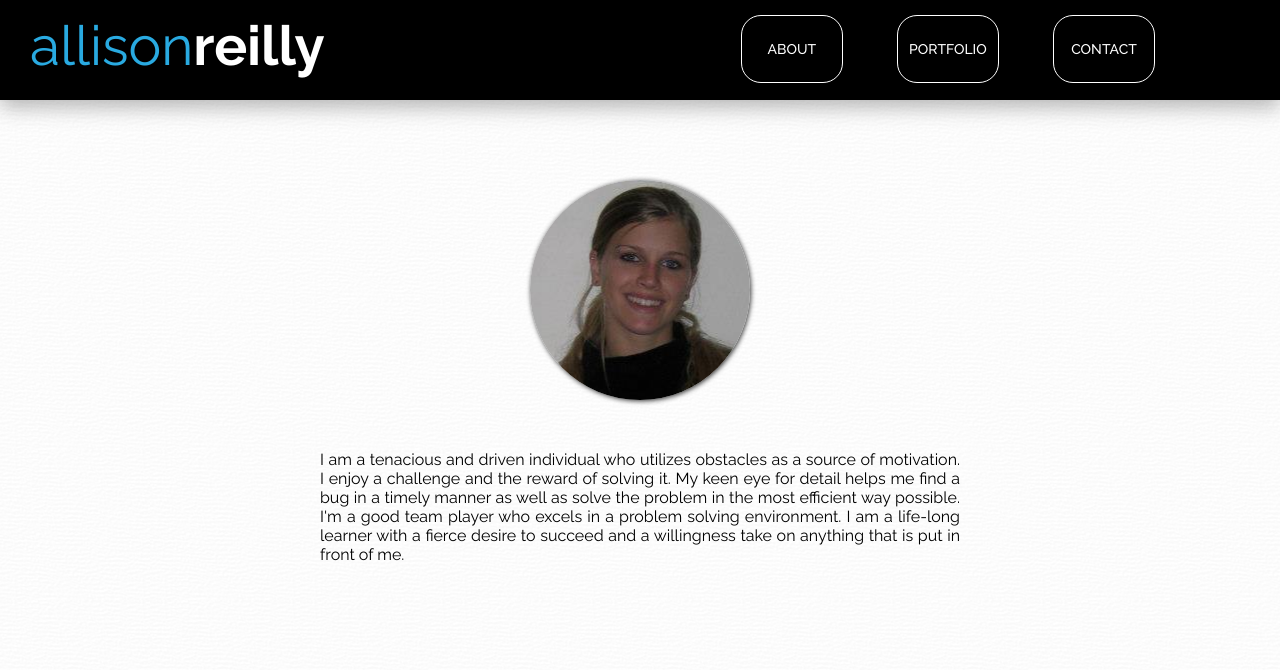
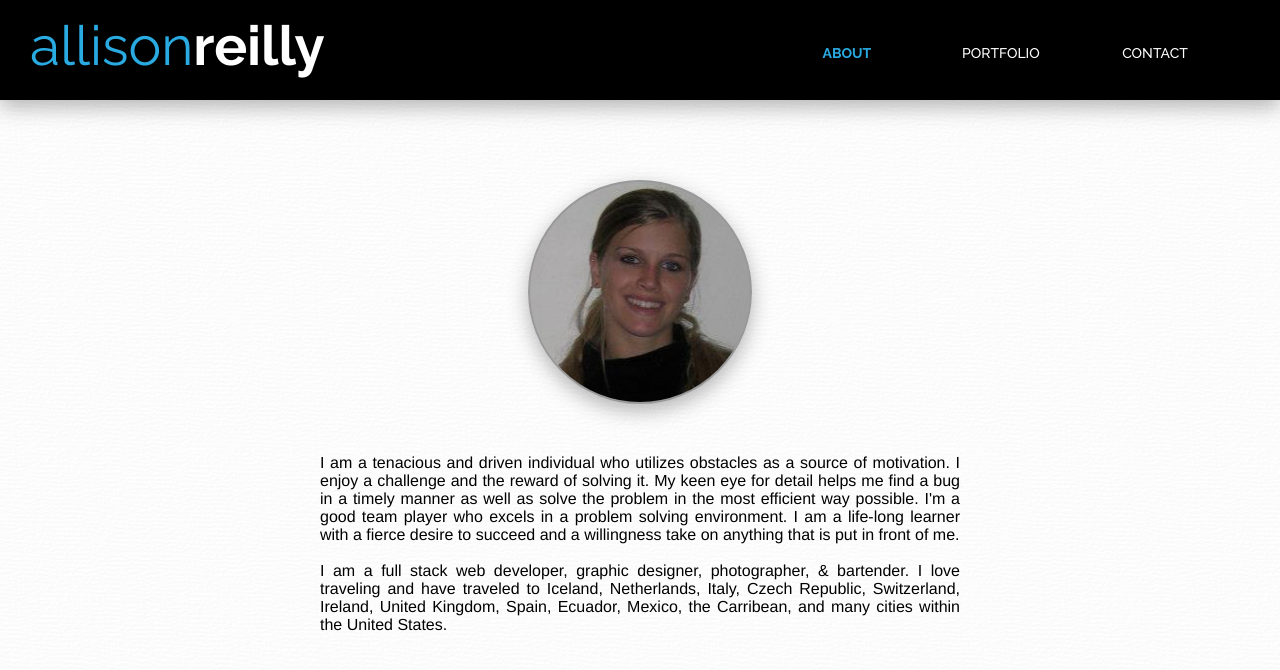
Before and after one commit to acreilly/AllisonReilly, a Sinatra app: page /about in a window 1280 px wide. Shown: the top 670 px of the page. Run offline with Sinatra, Linux system fonts and the light colour scheme; some libraries are stand-ins or nearby versions.

Commit message:
changed nav, added some more text in about page, added active link colors

```diff
--- a/app/views/about.erb
+++ b/app/views/about.erb
@@ -1,8 +1,13 @@
-<div id="about">
+<script>
+  $(".about").addClass('active')
+</script>
+<div id="about" class="span_11_of_11">
 <center>
 <figure id="myPicture"></figure>
 <p>I am a tenacious and driven individual who utilizes obstacles as a source of motivation.
 
-I enjoy a challenge and the reward of solving it. My keen eye for detail helps me find a bug in a timely manner as well as solve the problem in the most efficient way possible. I'm a good team player who excels in a problem solving environment. I am a life-long learner with a fierce desire to succeed and a willingness take on anything that is put in front of me.</p>
+I enjoy a challenge and the reward of solving it. My keen eye for detail helps me find a bug in a timely manner as well as solve the problem in the most efficient way possible. I'm a good team player who excels in a problem solving environment. I am a life-long learner with a fierce desire to succeed and a willingness take on anything that is put in front of me.
+<br><br>
+I am a full stack web developer, graphic designer, photographer, & bartender. I love traveling and have traveled to Iceland, Netherlands, Italy, Czech Republic, Switzerland, Ireland, United Kingdom, Spain, Ecuador, Mexico, the Carribean, and many cities within the United States.</p>
 </center>
 </div>
--- a/app/views/contact.erb
+++ b/app/views/contact.erb
@@ -1,3 +1,6 @@
+<script>
+  $(".contact").addClass('active')
+</script>
 <div id="contact">
 <center>
 <h1>let's chat!</h1>
--- a/app/views/layout.erb
+++ b/app/views/layout.erb
@@ -16,9 +16,9 @@
     <h2><a href="/" class="col name"><span>allison</span><strong>reilly</strong></a></h2>
     <nav class="col">
     <ul>
-        <li><a href="/about">about</a></li>
-        <li><a href="/portfolio">portfolio</a></li>
-        <li><a href="/contact">contact</a></li>
+        <li><a class="about" href="/about">about</a></li>
+        <li><a  class="portfolio" href="/portfolio">portfolio</a></li>
+        <li><a  class="contact" href="/contact">contact</a></li>
     </ul>
     </nav>
   </header>
--- a/app/views/portfolio.erb
+++ b/app/views/portfolio.erb
@@ -1,3 +1,6 @@
+<script>
+  $(".portfolio").addClass('active')
+</script>
 <div id="portfolio">
   <aside class="col span_3_of_11">
     <ul>
--- a/public/css/application.css
+++ b/public/css/application.css
@@ -84,8 +84,8 @@ header h2 {
 
 header nav {
   position: absolute;
-  right: 100px;
-  top: 2px;
+  right: 50px;
+  top: 30px;
 }
 
 header ul, aside ul {
@@ -101,10 +101,8 @@ header ul li {
   font-size: 14px;
   font-weight: 500;
   width: 100px;
-  padding: 25px 0;
+  padding-bottom: 5px;
   margin: 0 25px;
-  border: 1px solid white;
-  border-radius: 20px;
 }
 
 a {
@@ -115,18 +113,20 @@ a {
 
 header ul .active {
   color: #29AAE1;
-  border-bottom: 1px dashed #29AAE1;
+  font-weight: 700;
+}
+
+header ul li:active{
+  color: #29AAE1;
 }
 
 header ul li:hover {
   color: #29AAE1;
-  border-bottom: 1px dashed #29AAE1;
   -moz-transition: all 0.5s;
   -o-transition: all 0.5s;
   -webkit-transition: all 0.5s;
   transition: all 0.5s;
 }
-
 
 
 /*============================= ABOUT -- */
@@ -141,15 +141,20 @@ header ul li:hover {
   -moz-border-radius: 150px;
   -webkit-border-radius: 150px;
   border-radius: 150px;
-  -moz-box-shadow: 1px 1px 5px rgba(0, 0, 0, 0.8);
-  -webkit-box-shadow: 1px 1px 5px rgba(0, 0, 0, 0.8);
-  box-shadow: 1px 1px 5px rgba(0, 0, 0, 0.8);
+  border: 2px solid #999;
   background: url(/img/areillyWork.jpg) no-repeat;
   background-position: center top;
   margin-bottom: 50px;
+  -moz-box-shadow: 0 5px 10px #999;
+  -webkit-box-shadow: 0 5px 10px #999;
+  box-shadow: 0 5px 10px #999;
+  -moz-box-shadow: 0 7px 20px 0 rgba(50, 50, 50, 0.36);
+  -webkit-box-shadow: 0 7px 20px 0 rgba(50, 50, 50, 0.36);
+  box-shadow: 0 7px 20px 0 rgba(50, 50, 50, 0.36);
 }
 
 #about p {
+  font-family: helvetica, arial, sans-serif;
   width: 50%;
   text-align: justify;
 }
```
